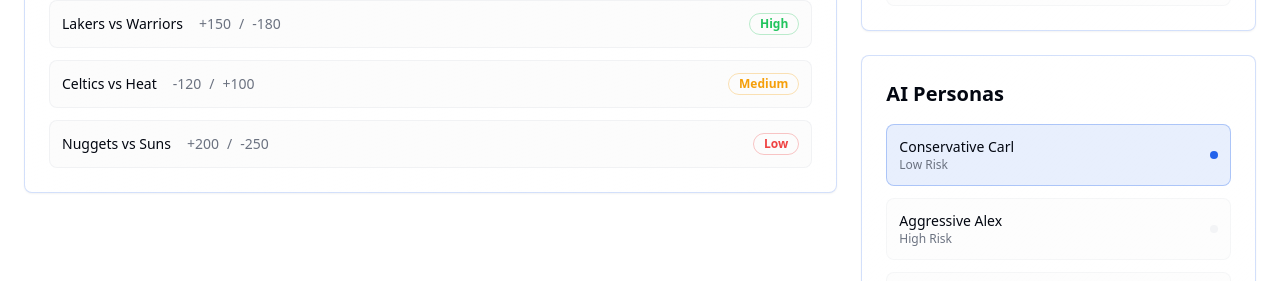
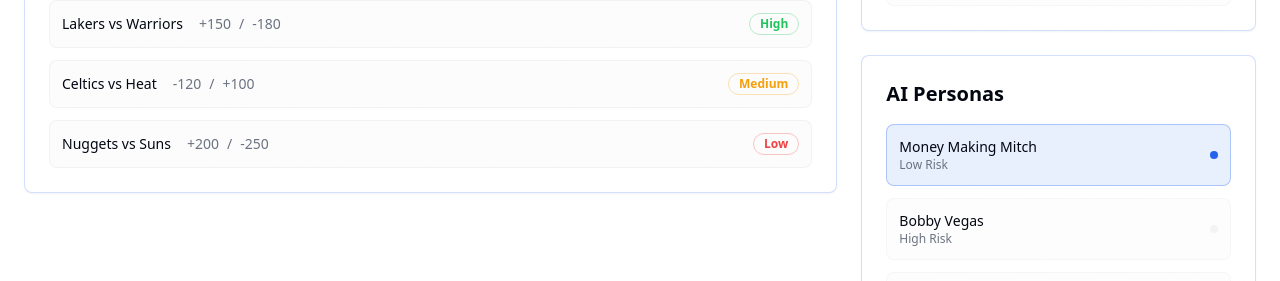
Before and after one commit to rsdelarosa75/win-wise-bot, a React (Vite) app: page / in a window 1280 px wide. Shown: the part 2620-2901 px from the top of the page. Built offline with nearby package versions, Linux system fonts and the light colour scheme.

Commit message:
Rename AI Personas
Rename "Aggressive Alex" to "Bobby Vegas" and "Conservative Carl" to "Money Making Mitch" in the AI personas.

```diff
--- a/src/components/ui/dashboard-preview.tsx
+++ b/src/components/ui/dashboard-preview.tsx
@@ -134,8 +134,8 @@ export const DashboardPreview = () => {
               <h3 className="text-xl font-semibold mb-4">AI Personas</h3>
               <div className="space-y-3">
                 {[
-                  { name: "Conservative Carl", style: "Low Risk", active: true },
-                  { name: "Aggressive Alex", style: "High Risk", active: false },
+                  { name: "Money Making Mitch", style: "Low Risk", active: true },
+                  { name: "Bobby Vegas", style: "High Risk", active: false },
                   { name: "Value Finder Vic", style: "Value Betting", active: false }
                 ].map((persona, index) => (
                   <div key={index} className={`p-3 rounded-lg border transition-all duration-200 ${
```
